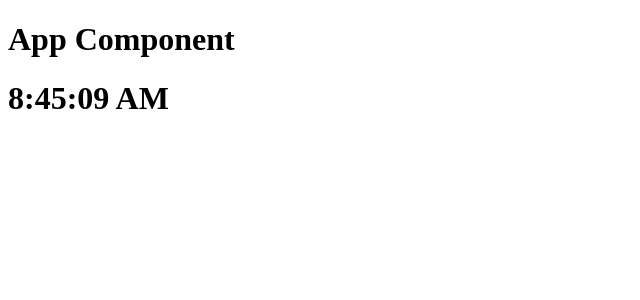
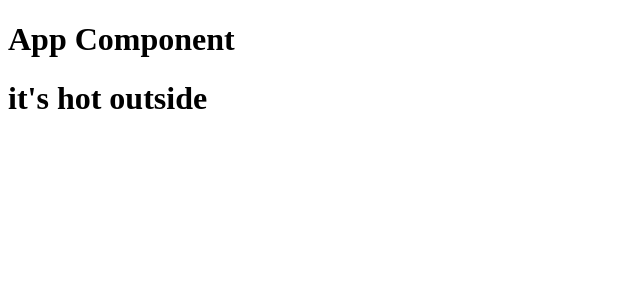
Before and after one commit to shimanta505/React_Blog, a React (Vite) app: page / in a window 1280 px wide. Shown: the top 300 px of the page, without its empty margins (0-640 px from the left). Built offline with nearby package versions, Linux system fonts and the light colour scheme.

Commit message:
weather conditional demo

```diff
--- a/src/App.jsx
+++ b/src/App.jsx
@@ -1,14 +1,12 @@
 import {useState} from "react"
-import Clock from "./clock"
+import Weather from "./Weather"
 
 const App = () => {
 
   return (
     <div>
       <h1>App Component</h1>
-
-      <Clock/>
-
+      <Weather tempareture={26}></Weather>
     </div>
   );
 };
--- /dev/null
+++ b/src/Weather.jsx
@@ -0,0 +1,29 @@
+const Weather = ({tempareture}) => {
+    if(tempareture < 15){
+        return (
+            <>
+            <h1>
+                it's cold outside
+            </h1>
+            </>
+        )
+    }else if(tempareture >= 15 && tempareture <= 25){
+        return (
+            <>
+            <h1>
+                it's nice outside
+            </h1>
+            </>
+        )
+    }else if(tempareture > 25){
+        return (
+            <>
+            <h1>
+                it's hot outside
+            </h1>
+            </>
+        )
+    }
+}
+
+export default Weather;
--- a/src/clock.jsx
+++ /dev/null
@@ -1,19 +0,0 @@
-import { useEffect, useState } from "react"
-
-const Clock = () => {
-    const [time, setTime] = useState("");
-
-    useEffect(() => {
-        setInterval(() => {
-            setTime(new Date().toLocaleTimeString())
-        }, 1000);
-    }, [])
-
-    return (
-        <div>
-            <h1>{time}</h1>
-        </div>
-    )
-}
-
-export default Clock;
```
